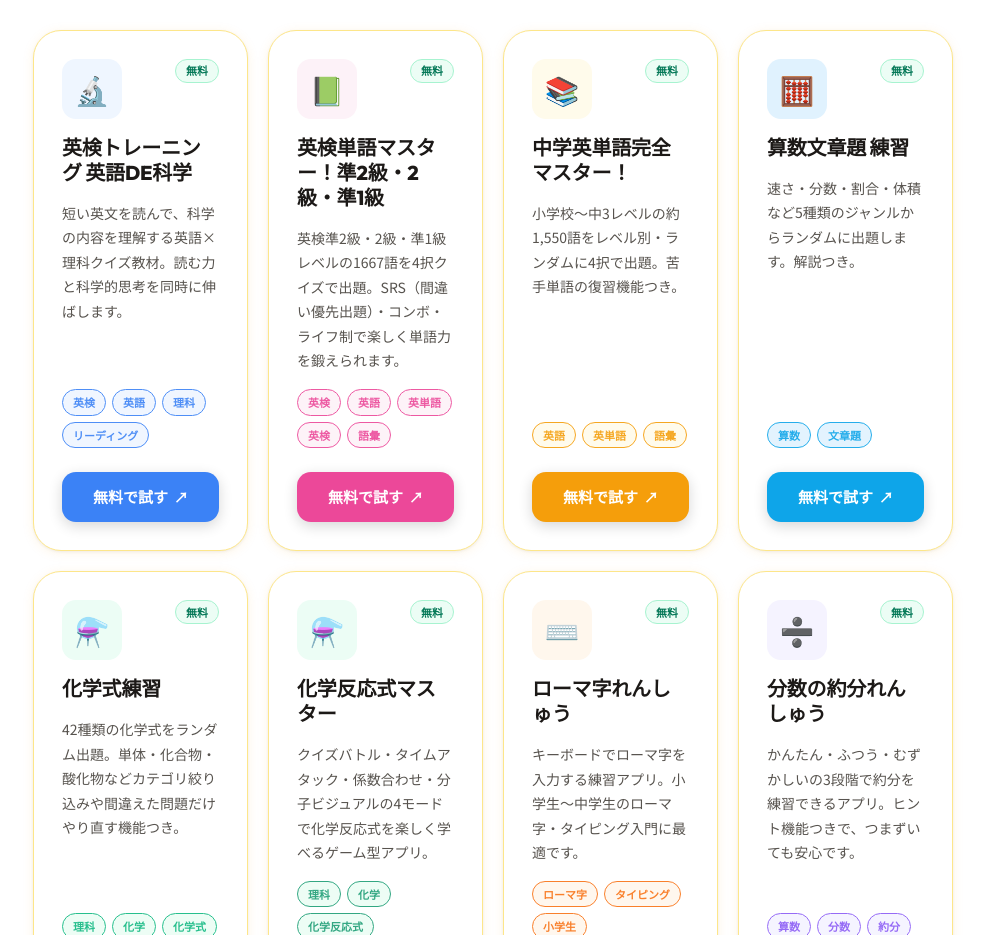
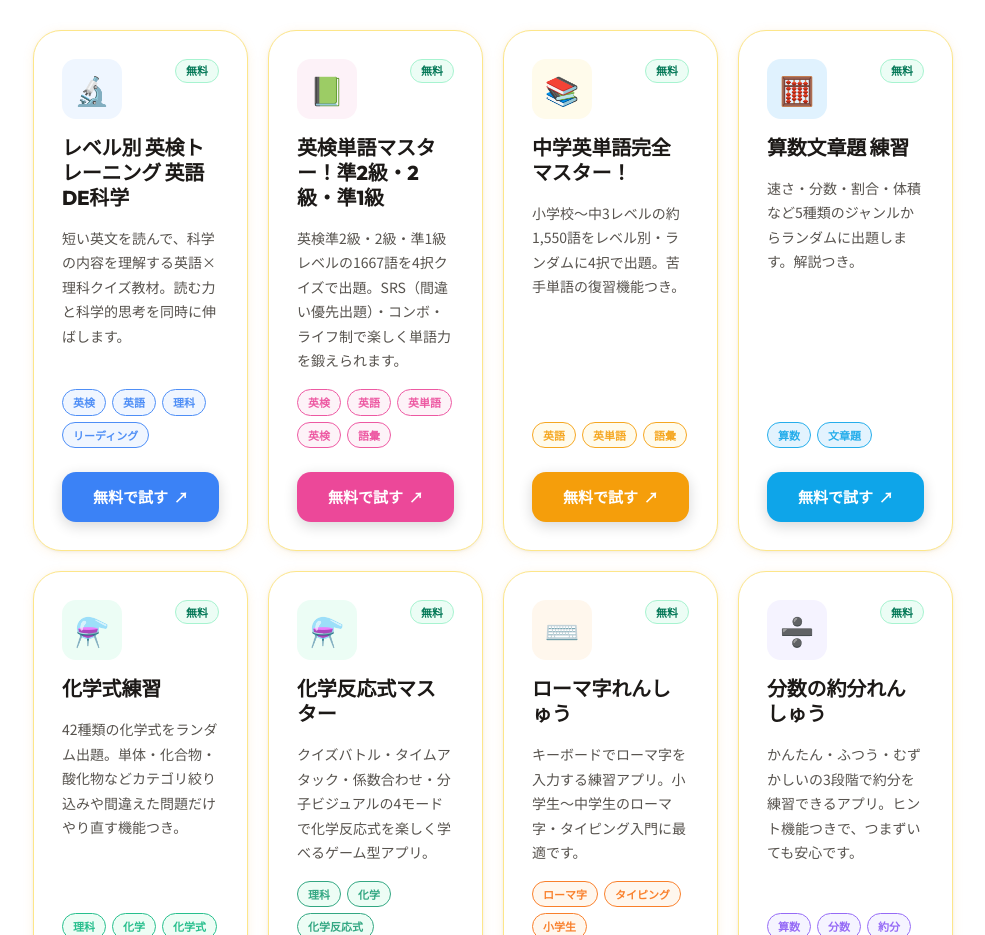
Before and after one commit to growupkuriyama-hub/SunEdTech, a React (Vite) app in the folder homepage/: page / in a window 1280 px wide. Shown: the part 1080-2015 px from the top of the page, without its empty margins (147-1132 px from the left). Built offline with nearby package versions, Linux system fonts and the light colour scheme.

Commit message:
Update data.js

```diff
--- a/homepage/src/data.js
+++ b/homepage/src/data.js
@@ -3,11 +3,11 @@ export const APP_LIST = [
     id: "science-reading-lab",
     paid: false,
     name: "Science Reading in English",
-    nameJa: "英検トレーニング 英語DE科学",
+    nameJa: "レベル別 英検トレーニング 英語DE科学",
     description: "短い英文を読んで、科学の内容を理解する英語×理科クイズ教材。読む力と科学的思考を同時に伸ばします。",
     target: "中3～高2 ／ 英検準2/2級/準1対応",
     tags: ["英検", "英語", "理科", "リーディング"],
-    url: "https://sun-ed-tech-eiken1.vercel.app/",
+    url: "https://sunedtech-56u.pages.dev/",
     color: "#3B82F6",
     bgColor: "#EFF6FF",
     icon: "🔬",
```
